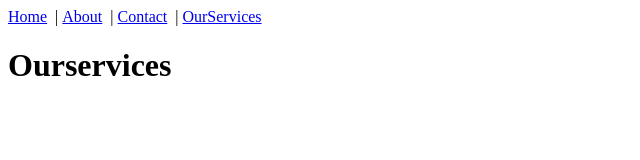
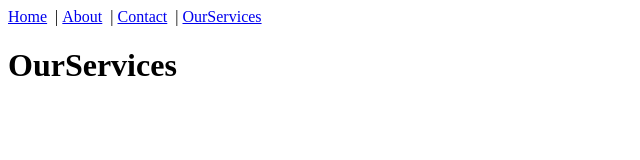
Before and after one commit to Supriya-004/icecream, a React (Vite) app in the folder myapp/: page /our-services in a window 1280 px wide. Shown: the top 160 px of the page, without its empty margins (0-640 px from the left). Built offline with nearby package versions, Linux system fonts and the light colour scheme.

Commit message:
changes added

```diff
--- a/myapp/src/components/Footer/Footer.jsx
+++ b/myapp/src/components/Footer/Footer.jsx
@@ -1,4 +1,5 @@
 import React from 'react'
+import "./Footer.css";
 
 function Footer() {
   return (
--- a/myapp/src/views/About/About.jsx
+++ b/myapp/src/views/About/About.jsx
@@ -1,10 +1,14 @@
 import "./About.css";
 import Navbar from "../../components/Navbar/Navbar";
+import Footer from "../../components/Footer/Footer";
+
 
 function About () {
     return <div>
         <Navbar></Navbar>
             <h1>About Us</h1>
+        <Footer />
+
 
     </div>;
 }
--- a/myapp/src/views/Contact/Contact.jsx
+++ b/myapp/src/views/Contact/Contact.jsx
@@ -1,10 +1,14 @@
 import "./Contact.css";
 import Navbar from "../../components/Navbar/Navbar";
+import Footer from "../../components/Footer/Footer";
 
 function Contact () {
     return <div>   <Navbar></Navbar>
             <h1>Contact Us</h1>
 
+         <Footer />
+
+
     </div>;
 }
 
--- a/myapp/src/views/Home/Home.jsx
+++ b/myapp/src/views/Home/Home.jsx
@@ -1,10 +1,14 @@
 import "./Home.css";
 import Navbar from "../../components/Navbar/Navbar";
+import Footer from "../../components/Footer/Footer";
 
 function Home () {
     return <div>  <Navbar></Navbar>
             <h1>Home</h1>
 
+         <Footer />
+
+
     </div>;
 }
 
--- a/myapp/src/views/NotFound/NotFound.jsx
+++ b/myapp/src/views/NotFound/NotFound.jsx
@@ -1,10 +1,14 @@
 import "./NotFound.css";
 import Navbar from "../../components/Navbar/Navbar";
+import Footer from "../../components/Footer/Footer";
 
 function NotFound() {
     return <div>  <Navbar></Navbar>
             <h1>NotFound</h1>
 
+         <Footer/>
+
+
     </div>;
 }
 
--- a/myapp/src/views/OurServices/Ourservices.jsx
+++ b/myapp/src/views/OurServices/Ourservices.jsx
@@ -1,13 +1,17 @@
-import "./Ourservices.css";
+import "./OurServices.css";
 import Navbar from "../../components/Navbar/Navbar";
+import Footer from "../../components/Footer/Footer";
 
-function Ourservices() {
+function OurServices() {
   return (
     <div>
       <Navbar />
-      <h1>Ourservices</h1>
+      <h1>OurServices</h1>
+       <Footer />
+
+
     </div>
   );
 }
 
-export default Ourservices;
+export default OurServices;
```
